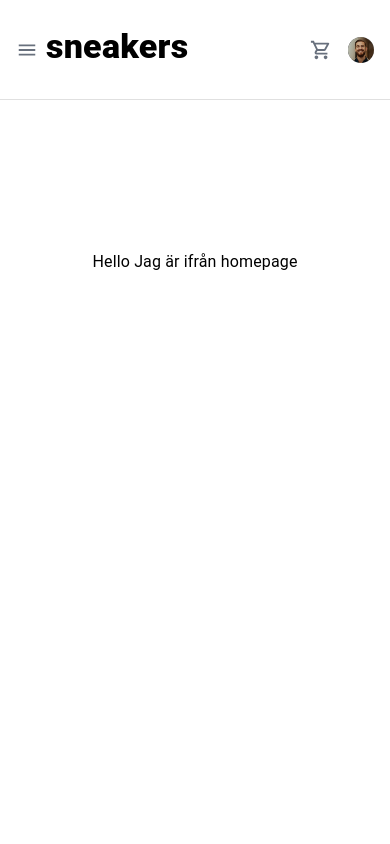
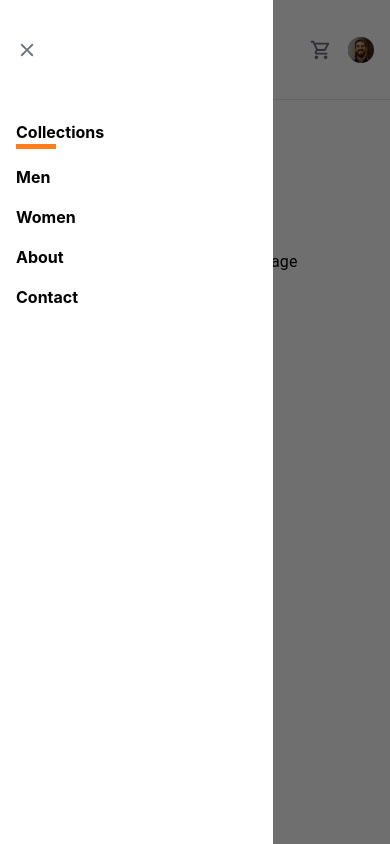
Before and after one commit to VikingShark/Techover-Ehandel, a React (Vite) app: page / in a window 390 px wide. Both pictures are taken after a click on the icon 27 px from the left and 49 px from the top of the page. Built offline with nearby package versions, Linux system fonts and the light colour scheme.

Commit message:
Feature/mobile menu

```diff
--- a/src/App.jsx
+++ b/src/App.jsx
@@ -1,44 +1,50 @@
-import { useState } from 'react'
-import { Box } from '@mui/material'
+import { useState } from "react";
+import { Box } from "@mui/material";
 
 import {
   createBrowserRouter,
   createRoutesFromElements,
   Route,
   RouterProvider,
-} from 'react-router-dom'
+} from "react-router-dom";
 
-import './App.css'
+import "./App.css";
 
 // Import Pages
-import WomenPage from './pages/WomenPage'
-import HomePage from './pages/HomePage'
+import WomenPage from "./pages/WomenPage";
+import HomePage from "./pages/HomePage";
 
 // Import Layouts
-import RootLayout from './layouts/RootLayout'
+import RootLayout from "./layouts/RootLayout";
 
-
-
-
+// Import components
+import NavBar from "./components/NavBar";
 
 function App() {
 
   const routesFromElements = createRoutesFromElements(
-    <Route path="/" element={<RootLayout />}>
+    <Route
+      path="/"
+      element={
+        <RootLayout
+          NavBar={NavBar}
+        />
+      }
+    >
       <Route index element={<HomePage />} />
       <Route path="/women" element={<WomenPage />} />
     </Route>
-  )
+  );
 
-  const router = createBrowserRouter(routesFromElements)
+  const router = createBrowserRouter(routesFromElements);
 
   return (
     <>
-    <Box>
-      <RouterProvider router={router} />
-    </Box>
+      <Box>
+        <RouterProvider router={router} />
+      </Box>
     </>
-  )
+  );
 }
 
-export default App
+export default App;
--- /dev/null
+++ b/src/components/MobileSideMenu.jsx
@@ -0,0 +1,67 @@
+import { Box } from "@mui/material";
+import { NavLink } from "react-router-dom";
+
+const MobileSideMenu = ({ openMenu, setOpenMenu, navLinks }) => {
+
+    const handleCloseMeny = () => {
+        setOpenMenu(false)
+        console.log(openMenu)
+    };
+
+    // Förhindra att klick bubblerar upp till det gråa området
+    const handleMenuToNotClose = (event) => {
+        event.stopPropagation();
+      };
+
+  return (
+    <Box
+        onClick={handleCloseMeny}
+      sx={{
+        width: "100vw",
+        height: "100vh",
+        backgroundColor: "#00000090",
+        zIndex: 9998,
+        position: "fixed",
+        top: 0,
+        left: openMenu ? 0 : "-100%",
+      }}
+    >
+      <Box
+        sx={{
+          height: "100vh",
+          width: "70%",
+          backgroundColor: "#ffffff",
+          position: "fixed",
+          top: 0,
+          left: openMenu ? 0 : "-70%",
+          zIndex: 9999,
+          transition: "left 0.3s ease",
+          display: "flex",
+        }}
+        onClick={handleMenuToNotClose}
+      >
+        <Box
+          sx={{
+            display: "flex",
+            flexDirection: "column",
+            justifyContent: "flex-start",
+            textAlign: 'left',
+            gap: 2,
+            width: "25%",
+            paddingTop: 15,
+            paddingLeft: 2
+          }}
+          onClick={handleMenuToNotClose}
+        >
+          {navLinks.map(({ to, text }) => (
+            <NavLink onClick={handleCloseMeny} key={text} to={to} className="navlink__mobile">
+              {text}
+            </NavLink>
+          ))}
+        </Box>
+      </Box>
+    </Box>
+  );
+};
+
+export default MobileSideMenu;
--- a/src/components/NavBar.css
+++ b/src/components/NavBar.css
@@ -5,5 +5,16 @@
 
 .navlink.active {
     border-bottom: 5px solid #ff7d1a;
+}
 
+.navlink__mobile {
+    text-decoration: none;
+    color: #000000;
+    display: inline-block;
+    max-width: 40px;
+    font-weight: 700;
 }
+
+.navlink__mobile.active {
+    border-bottom: 5px solid #ff7d1a;
+}
--- a/src/components/NavBar.jsx
+++ b/src/components/NavBar.jsx
@@ -1,11 +1,21 @@
 import { Box, Divider, Typography, Avatar } from "@mui/material";
+import { ShoppingCartOutlined, Menu, Close } from "@mui/icons-material";
+
+import { useState } from "react";
 import { NavLink } from "react-router-dom";
-import { ShoppingCartOutlined, Menu } from "@mui/icons-material";
+
 import "./NavBar.css";
+import MobileSideMenu from "./MobileSideMenu";
 
 const NavBar = () => {
-  // Todo: Add open and close state to the side menu
-  const handleOpenMenu = () => {};
+
+    // Handle open/close state of side menu
+  const [openMenu, setOpenMenu] = useState(false);
+
+  const handleOpenMenu = () => {
+    setOpenMenu((prev) => !prev);
+    console.log(openMenu ? "menyn är stängd" : "menyn är öppen");
+  };
 
   const handleOpenCart = () => {};
 
@@ -29,7 +39,7 @@ const NavBar = () => {
     {
       text: "Contact",
       to: "/contact",
-    }
+    },
   ];
 
   return (
@@ -44,6 +54,7 @@ const NavBar = () => {
         flexDirection: "column",
       }}
     >
+      <MobileSideMenu openMenu={openMenu} setOpenMenu={setOpenMenu} navLinks={navLinks} />
       <Box
         px={2}
         sx={{
@@ -77,8 +88,8 @@ const NavBar = () => {
               marginTop: "auto",
             }}
           >
-            {navLinks.map(({to, text}) => (
-                <NavLink className="navlink" to={to}>
+            {navLinks.map(({ to, text }) => (
+              <NavLink key={text} className="navlink" to={to}>
                 {text}
               </NavLink>
             ))}
@@ -94,14 +105,27 @@ const NavBar = () => {
             position: "relative",
           }}
         >
+          {openMenu ? (
+            <Close
+              onClick={handleOpenMenu}
+              sx={{
+                color: "#68707d",
+                fontSize: { xs: 22, md: 26 },
+                "&:hover": { cursor: "pointer" },
+                zIndex: 9999,
+              }}
+            />
+          ) : (
             <Menu
               onClick={handleOpenMenu}
               sx={{
                 color: "#68707d",
                 fontSize: { xs: 22, md: 26 },
                 "&:hover": { cursor: "pointer" },
+                zIndex: 9999,
               }}
             />
+          )}
           <Typography
             sx={{
               color: "#000000",
--- a/src/layouts/RootLayout.jsx
+++ b/src/layouts/RootLayout.jsx
@@ -1,9 +1,8 @@
 import { Outlet } from 'react-router-dom'
 import { Box } from '@mui/material'
 
-import NavBar from '../components/NavBar'
 
-const RootLayout = () => {
+const RootLayout = ({ NavBar }) => {
     return (
         <Box>
             <NavBar />
```
Lines whose indentation alone changed are shown as unchanged.
